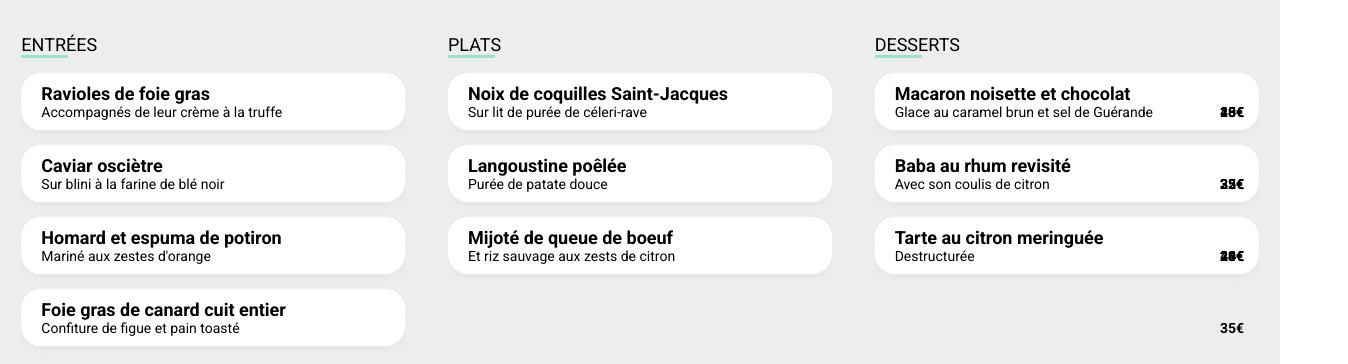
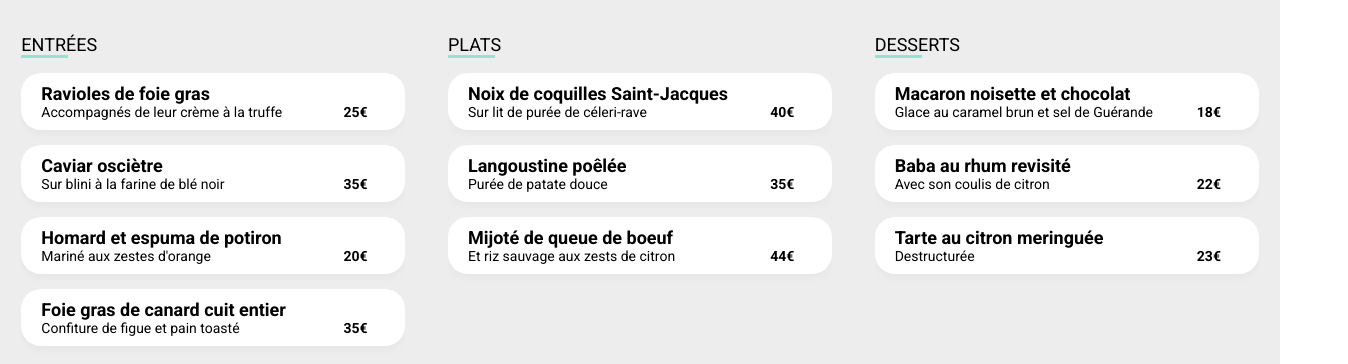
Before and after one commit to Ceciledeveloppeuseweb/OhmyfoodP3, a website: page note.html in a window 1280 px wide. Shown: the part 529-893 px from the top of the page, 1348 px wide, since content can reach past the window. Drawn offline with nearby package versions, Linux system fonts and the light colour scheme; files that its build step writes are made by us from their sources; a web font is replaced by a local one.

Commit message:
modif des propriétés pour l'animation pages menu

```diff
--- a/sass/layout/_contener.scss
+++ b/sass/layout/_contener.scss
@@ -111,8 +111,7 @@
                transform: translateX(100%);
                transition: all .5s ease-in-out;
                width: 10%;
-              position: absolute;
-              right: 60px;
+              margin-right: -15px
             }
         }
     }
```
Also changed, not shown: sass/utils/_mixins.scss (+0 -7 lines).
